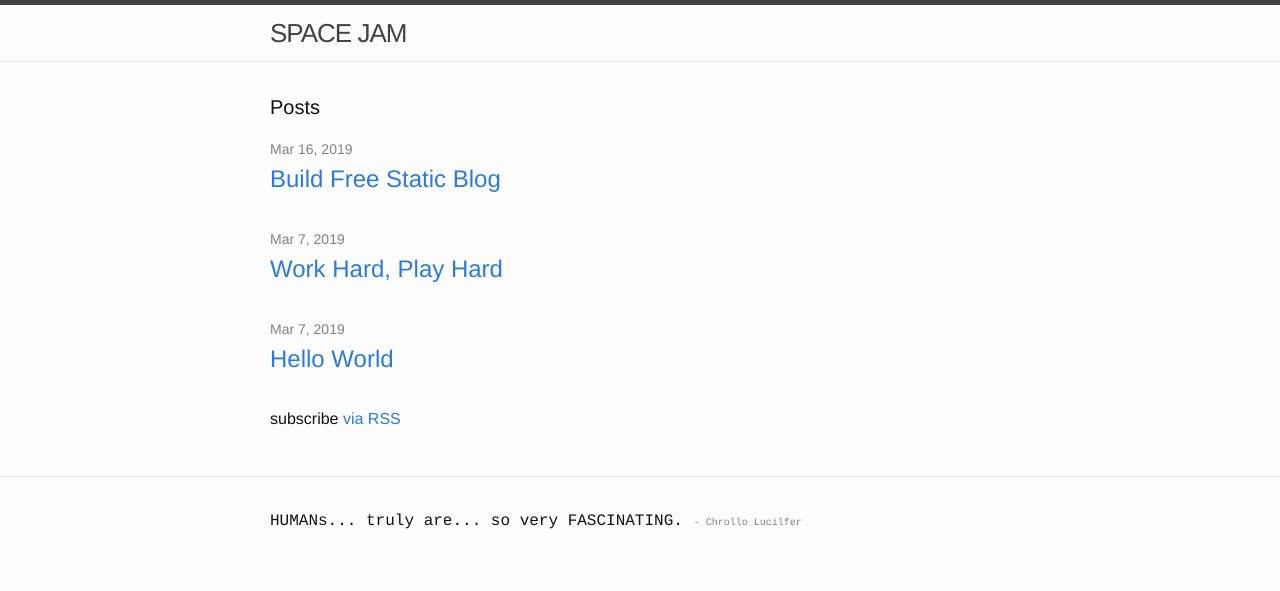
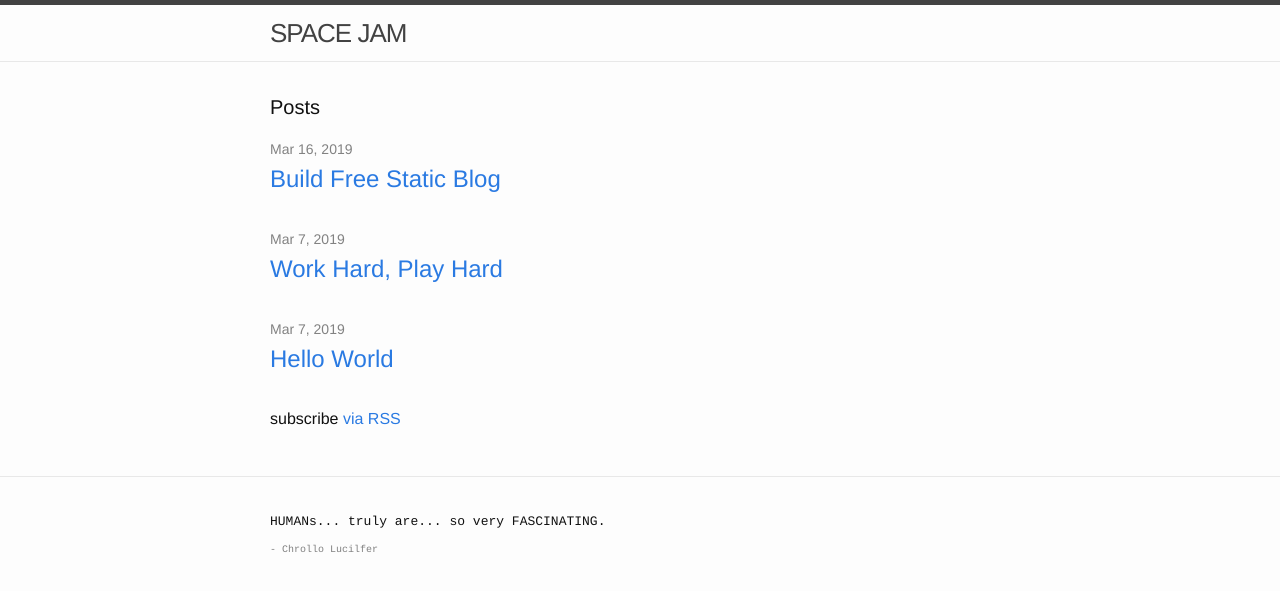
Before and after one commit to hiyuse/hiyuse, a Jekyll site: the page built from index.html, in a window 1280 px wide. Shown: the top 591 px of the page. Built offline with Jekyll 4.4.1, drawn with Linux system fonts in a browser that asks for light colours.

Commit message:
Update footer.html

```diff
--- a/_includes/footer.html
+++ b/_includes/footer.html
@@ -2,8 +2,8 @@
 
   <div class="wrapper">
 
-    <h2 class="footer-heading"><font size="3"><p style="font-family:courier;">HUMANs... truly are... so very FASCINATING.</font>
-      <font size="1"><font color="grey">- Chrollo Lucilfer</font></p></h2>
+    <h2 class="footer-heading"><font size="2"><p style="font-family:courier;">HUMANs... truly are... so very FASCINATING.</font>
+      <br><font size="1"><font color="grey">- Chrollo Lucilfer</font></p></h2>
 
   </div>
 
```
